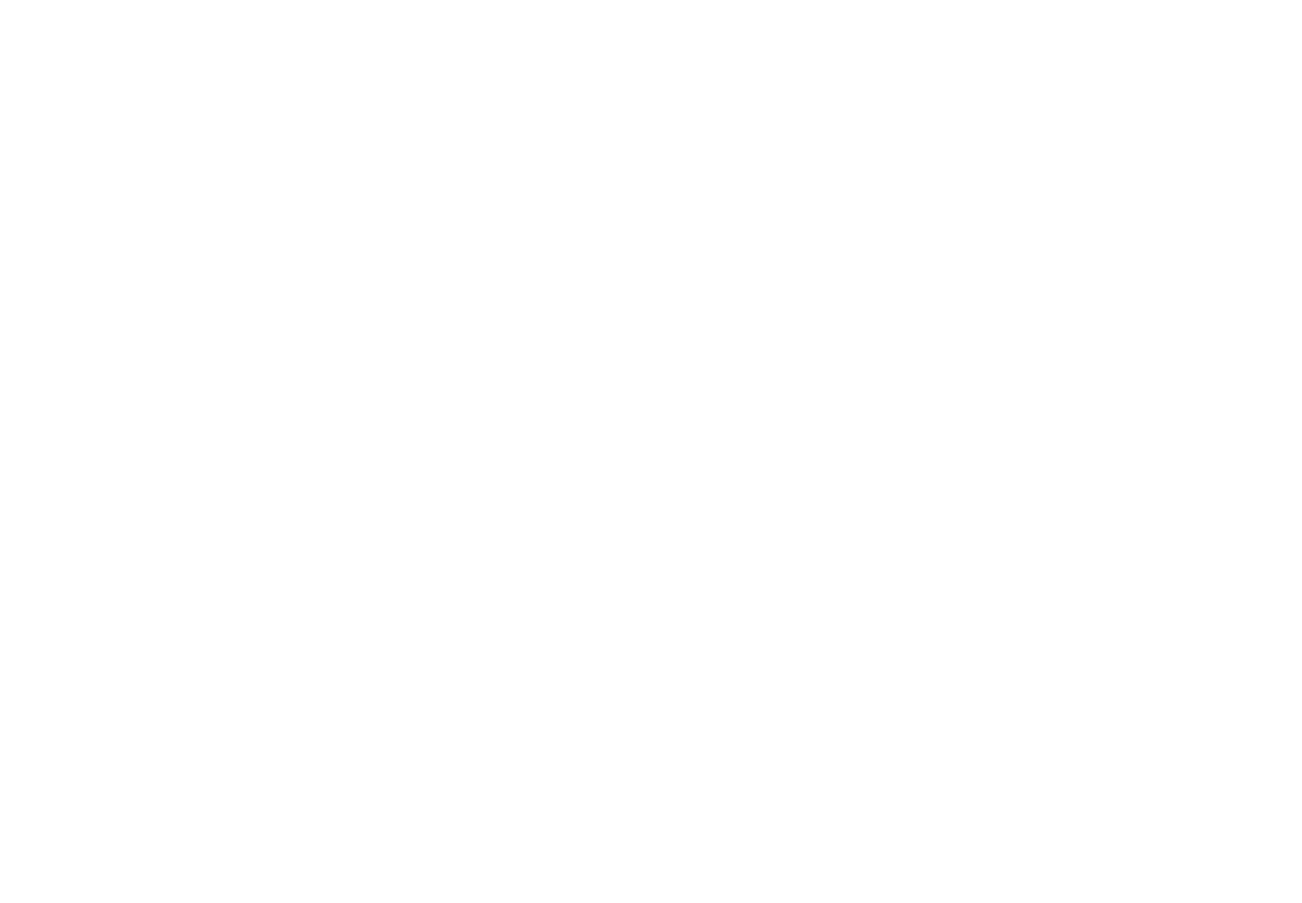
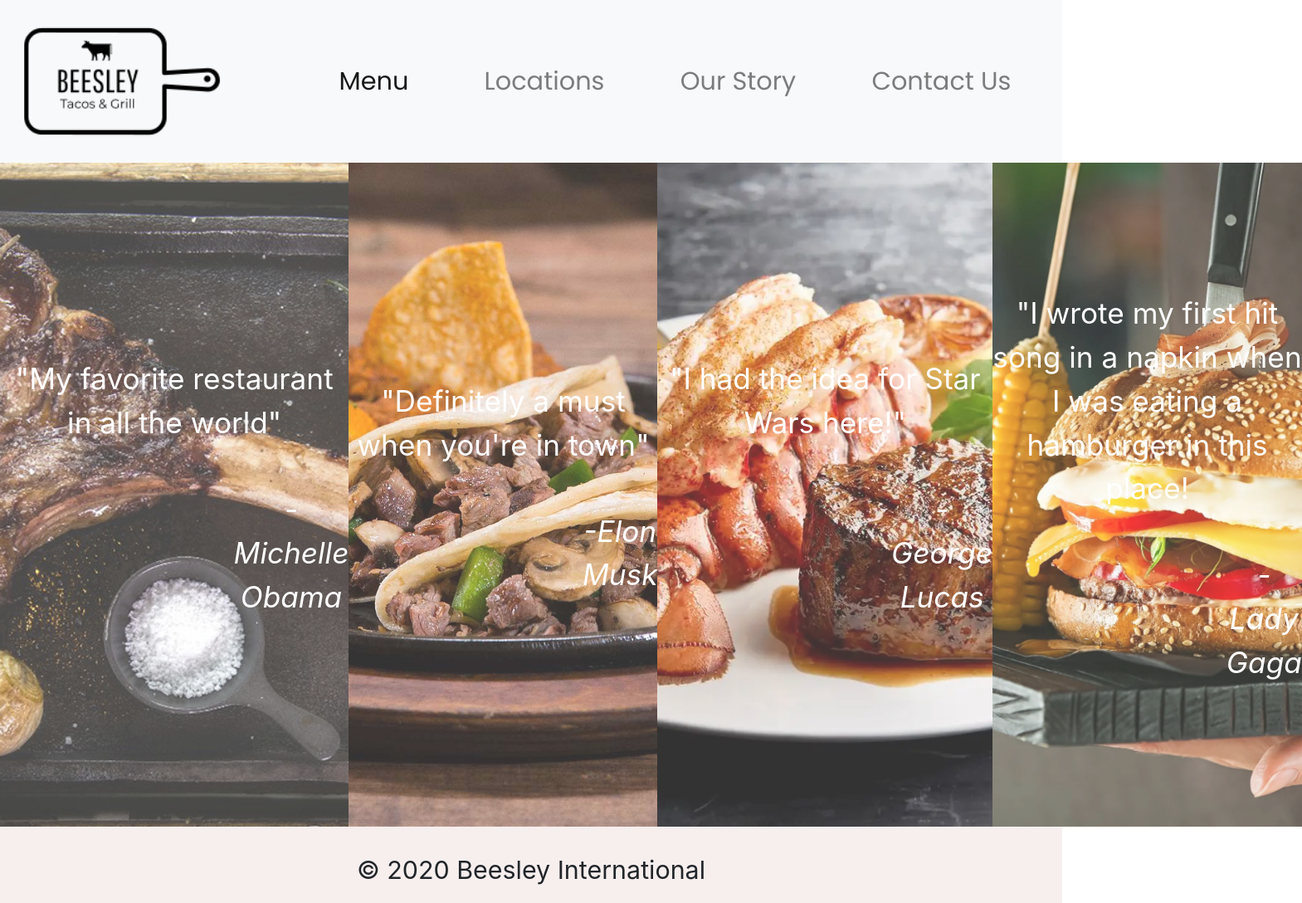
Before and after one commit to mcastorena0316/restaurantpage-js, a website built with webpack: page dist/index.html in a window 1280 px wide. Shown: the whole page at 83% size, 1569 px wide, since content can reach past the window. Before the commit the page ends 800 px from the top, so only its background shows below. Built offline with nearby package versions, Linux system fonts and the light colour scheme.

Commit message:
basic HTML eskeleton

```diff
--- a/dist/index.html
+++ b/dist/index.html
@@ -3,12 +3,54 @@
 <head>
     <meta charset="UTF-8">
     <meta name="viewport" content="width=device-width, initial-scale=1.0">
-    <title>Restaurant Page</title>
+    <title>Beesley Tacos & Grill</title>
+    <link href="https://fonts.googleapis.com/css?family=Poppins&display=swap" rel="stylesheet">
     <link rel="stylesheet" href="https://stackpath.bootstrapcdn.com/bootstrap/4.3.1/css/bootstrap.min.css"
     integrity="sha384-ggOyR0iXCbMQv3Xipma34MD+dH/1fQ784/j6cY/iJTQUOhcWr7x9JvoRxT2MZw1T" crossorigin="anonymous">
+    <link rel="stylesheet" href="style.css">
 </head>
 <body>
-    <div id="content"> </div>
+    <nav class="navbar navbar-expand-lg navbar-light bg-light">
+        <a class="navbar-brand" href="#">
+            <img src="images/beesley.png" alt="logo">
+        </a>
+        <button class="navbar-toggler" type="button" data-toggle="collapse" data-target="#navbarNavAltMarkup" aria-controls="navbarNavAltMarkup" aria-expanded="false" aria-label="Toggle navigation">
+        <span class="navbar-toggler-icon"></span>
+        </button>
+        <div class="collapse navbar-collapse ">
+            <div class="navbar-nav navbar-sections" >
+                <a class="nav-item nav-link active" href="#">Menu <span class="sr-only">(current)</span></a>
+                <a class="nav-item nav-link" href="#">Locations</a>
+                <a class="nav-item nav-link" href="#">Our Story</a>
+                <a class="nav-item nav-link" href="#">Contact Us</a>
+            </div>
+        </div>
+    </nav>
+    <div id="content" class= "content">
+        <div class="images-sections">
+            <div class="image image1">
+                <p>"My favorite restaurant in all the world"</p>
+                <p>-Michelle Obama</p>
+            </div>
+            <div class="image image2">
+                <p>"Definitely a must when you're in town"</p>
+                <p>-Elon Musk</p>
+            </div>
+            <div class="image image3">
+                <p>"I had the idea for Star Wars here!"</p>
+                <p>-George Lucas</p>
+            </div>
+            <div class="image image4">
+                <p>"I wrote my first hit song in a napkin when I was eating a hamburger in this place!</p>
+                <p>-Lady Gaga</p>
+            </div>
+          </div>
+        </div>
+    </div>
+    <footer>
+        <p>© 2020 Beesley International</p>
+    </footer>
+
 
     <script src="https://code.jquery.com/jquery-3.3.1.slim.min.js"
     integrity="sha384-q8i/X+965DzO0rT7abK41JStQIAqVgRVzpbzo5smXKp4YfRvH+8abtTE1Pi6jizo"
--- /dev/null
+++ b/dist/style.css
@@ -0,0 +1,93 @@
+.navbar {
+  font-family: 'Poppins', sans-serif;
+  font-size: 1.9em;
+}
+
+.navbar .navbar-brand img {
+  height: 170px;
+}
+
+.navbar .navbar-toggler {
+  margin-right: 1.5em;
+  font-size: 1.9em;
+}
+
+.navbar .collapse {
+  -webkit-box-pack: end;
+      -ms-flex-pack: end;
+          justify-content: end;
+}
+
+.navbar .collapse .navbar-sections a {
+  padding: 0 1.5em;
+}
+
+.content .images-sections {
+  height: 800px;
+  display: -webkit-box;
+  display: -ms-flexbox;
+  display: flex;
+}
+
+.content .images-sections .image {
+  background-size: cover;
+  background-position: center;
+  -webkit-box-flex: 1;
+      -ms-flex: 1;
+          flex: 1;
+  color: white;
+  text-align: center;
+  -webkit-box-align: center;
+      -ms-flex-align: center;
+          align-items: center;
+  -webkit-box-pack: center;
+      -ms-flex-pack: center;
+          justify-content: center;
+  display: -webkit-box;
+  display: -ms-flexbox;
+  display: flex;
+  -webkit-box-orient: vertical;
+  -webkit-box-direction: normal;
+      -ms-flex-direction: column;
+          flex-direction: column;
+  font-size: 2.2em;
+  opacity: 0.8;
+}
+
+.content .images-sections .image p:nth-child(2) {
+  font-style: italic;
+  margin-top: 1em;
+  padding-left: 8em;
+}
+
+.content .images-sections .image1 {
+  background-image: url(images/grill1.jpg);
+}
+
+.content .images-sections .image2 {
+  background-image: url(images/grill2.jpg);
+}
+
+.content .images-sections .image3 {
+  background-image: url(images/grill3.jpg);
+}
+
+.content .images-sections .image4 {
+  background-image: url(images/grill4.jpg);
+}
+
+footer {
+  background-color: #f7eeee;
+  font-size: 1.9em;
+  display: -webkit-box;
+  display: -ms-flexbox;
+  display: flex;
+  -webkit-box-pack: center;
+      -ms-flex-pack: center;
+          justify-content: center;
+}
+
+footer p {
+  margin-top: 1em;
+}
+/*# sourceMappingURL=style.css.map */
--- /dev/null
+++ b/dist/style.scss
@@ -0,0 +1,81 @@
+.navbar {
+    font-family: 'Poppins', sans-serif;
+    font-size: 1.9em;
+  .navbar-brand {
+    img {
+     height: 170px;
+    }
+  }
+  .navbar-toggler {
+     margin-right: 1.5em;
+     font-size: 1.9em;
+  }
+  .collapse {
+    justify-content: end;
+    .navbar-sections {
+      a {
+        padding: 0 1.5em;
+      }
+    }
+  }
+}
+
+.content {
+  .images-sections {
+    height: 800px;
+    display: flex;
+        .image {
+          background-size: cover;
+          background-position: center;
+          flex: 1;
+          color: white;
+          text-align: center;
+          align-items: center;
+          justify-content: center;
+          display: flex;
+          flex-direction: column;
+          font-size: 2.2em;
+          opacity:0.8;
+
+
+
+          // transition:
+            // font-size 0.7s cubic-bezier(0.61,-0.19, 0.7,-0.11),
+            // flex 0.7s cubic-bezier(0.61,-0.19, 0.7,-0.11),
+            // background 0.2s;
+          p:nth-child(2) {
+            // display: none;
+            font-style: italic;
+            margin-top: 1em;
+            padding-left: 8em;
+          }
+
+        }
+
+        .image1 {
+          background-image:url(images/grill1.jpg);
+        }
+
+        .image2 {
+          background-image: url(images/grill2.jpg);
+        }
+
+        .image3 {
+          background-image: url(images/grill3.jpg);
+        }
+
+        .image4{
+          background-image: url(images/grill4.jpg)
+        }
+  }
+}
+
+footer {
+  background-color: rgb(247, 238, 238);
+  font-size: 1.9em;
+  display: flex;
+  justify-content: center;
+  p {
+    margin-top: 1em;
+  }
+}
```
Also changed, not shown: dist/images/beesley.png (added), dist/images/grill1.jpg (added), dist/images/grill2.jpg (added), dist/images/grill3.jpg (added), dist/images/grill4.jpg (added), 1 other file.
